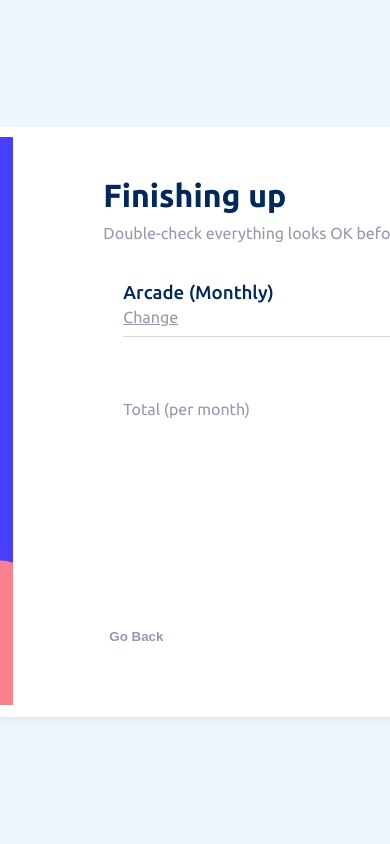
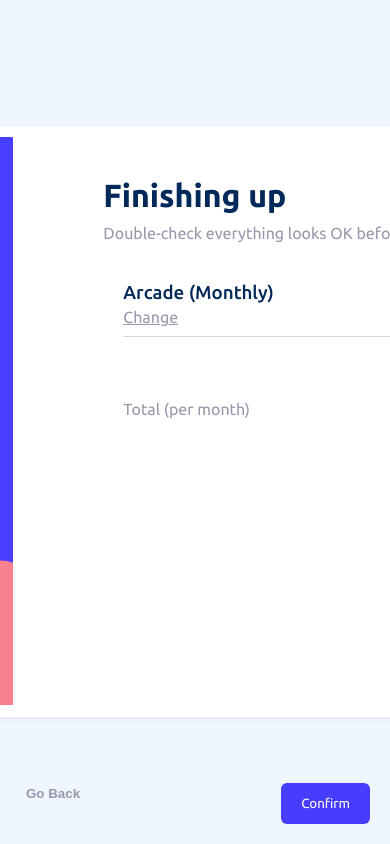
Before and after one commit to adriel-mp3/multi-step-form, a React (Vite) app: page /summary in a window 390 px wide. Shown: the top 844 px of the page. Built offline with nearby package versions, Linux system fonts and the light colour scheme.

Commit message:
:iphone: feat(src/components/Steps): add responsiveness

```diff
--- a/src/components/Steps/Summary/Summary.module.css
+++ b/src/components/Steps/Summary/Summary.module.css
@@ -78,3 +78,16 @@
   cursor: pointer;
   align-self: flex-end;
 }
+
+
+@media (max-width:900px) {
+
+  .buttonsWrapper {
+    position: fixed;
+    bottom: 0px;
+    left: 0px;
+    right: 0px;
+    background:var(--magnolia);
+    padding: 20px;
+  }
+}
```
